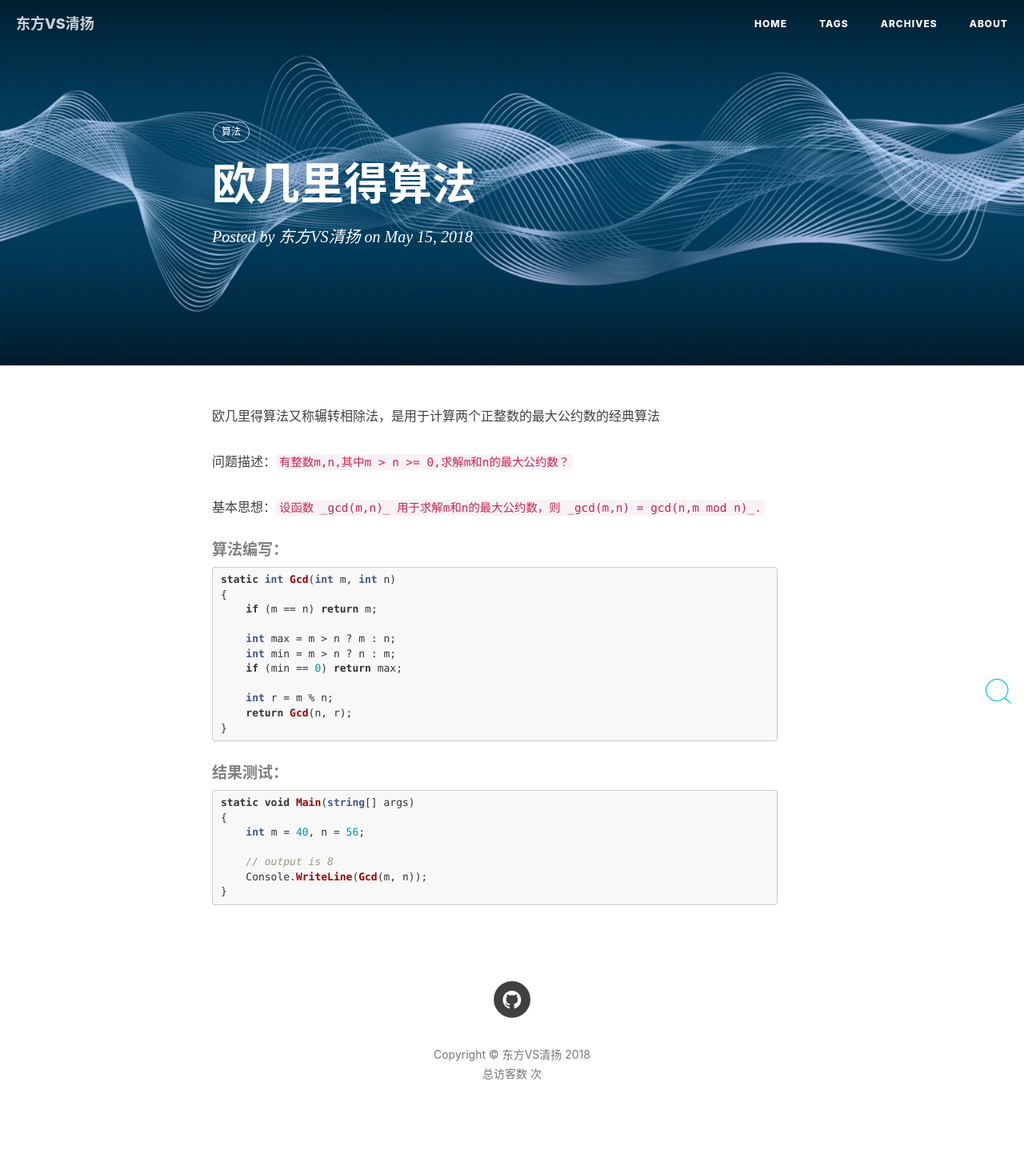
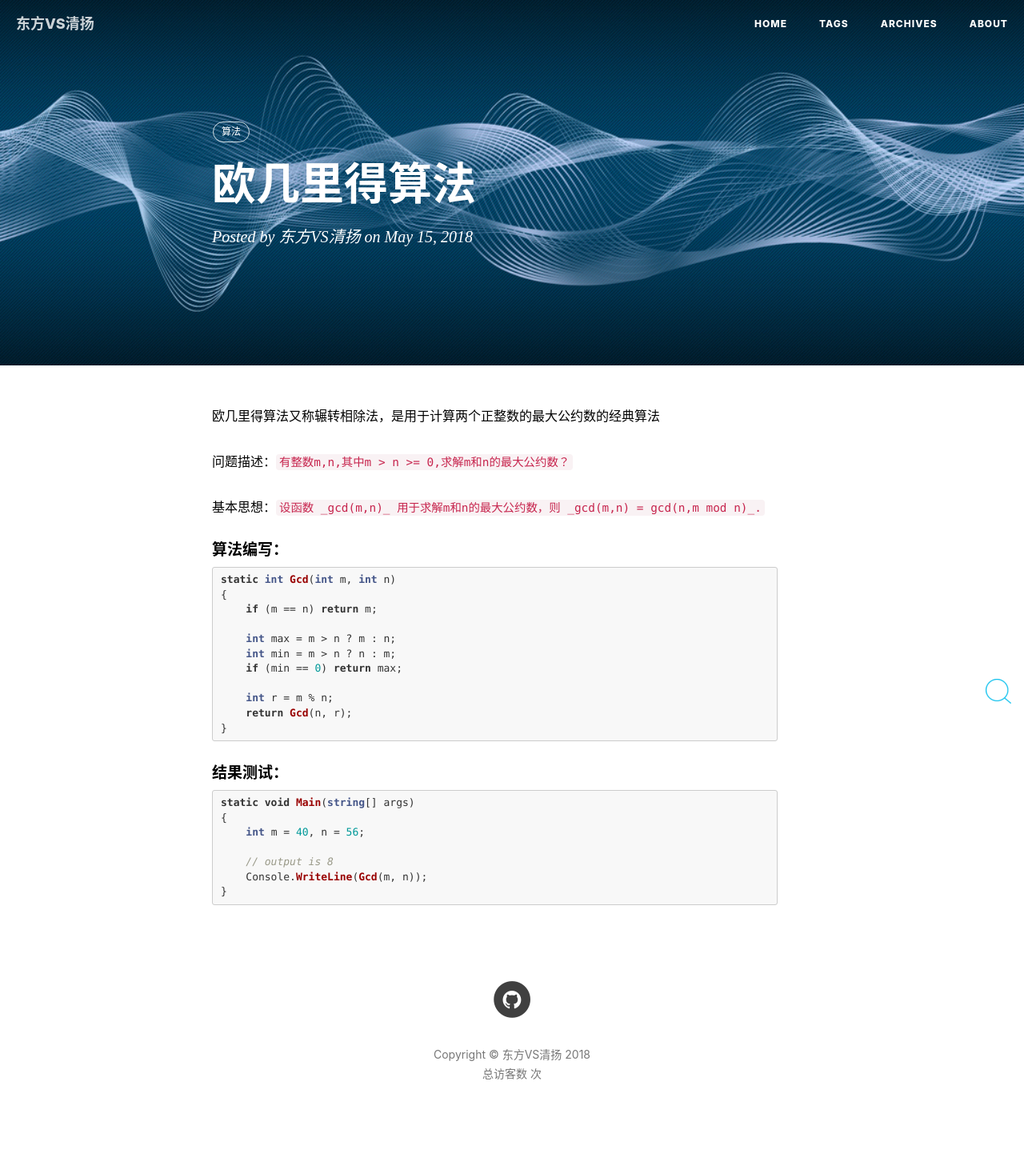
Before and after one commit to DFVSQY/DFVSQY.github.io, a Jekyll site: the page built from _posts/2018-5-15-oujilide.md, in a window 1280 px wide. Shown: the whole page at 80% size. Built offline with Jekyll 4.4.1, drawn with Linux system fonts in a browser that asks for light colours; nearby versions of some CDN libraries; comment, search, counter and statistics services are not loaded.

Commit message:
修改文章内正文和标题颜色为纯黑色

```diff
--- a/css/hux-blog.css
+++ b/css/hux-blog.css
@@ -312,7 +312,7 @@ body {
   font-family: -apple-system, BlinkMacSystemFont, "Helvetica Neue", "Arial", "PingFang SC", "Hiragino Sans GB", "STHeiti", "Microsoft YaHei", "Microsoft JhengHei", "Source Han Sans SC", "Noto Sans CJK SC", "Source Han Sans CN", "Noto Sans SC", "Source Han Sans TC", "Noto Sans CJK TC", "WenQuanYi Micro Hei", SimSun, sans-serif;
   line-height: 1.7;
   font-size: 16px;
-  color: #404040;
+  color: #000000;
   overflow-x: hidden;
 }
 p {
@@ -423,7 +423,7 @@ pre code {
 .post-container h5 {
   font-size: 19px;
   font-weight: 600;
-  color: gray;
+  color: #000000;
 }
 .post-container h5 + p {
   margin-top: 5px;
@@ -431,7 +431,7 @@ pre code {
 .post-container h6 {
   font-size: 16px;
   font-weight: 600;
-  color: gray;
+  color: #000000;
 }
 .post-container h6 + p {
   margin-top: 5px;
```
Also changed, not shown: less/hux-blog.less (+4 -3 lines), css/hux-blog.min.css.
